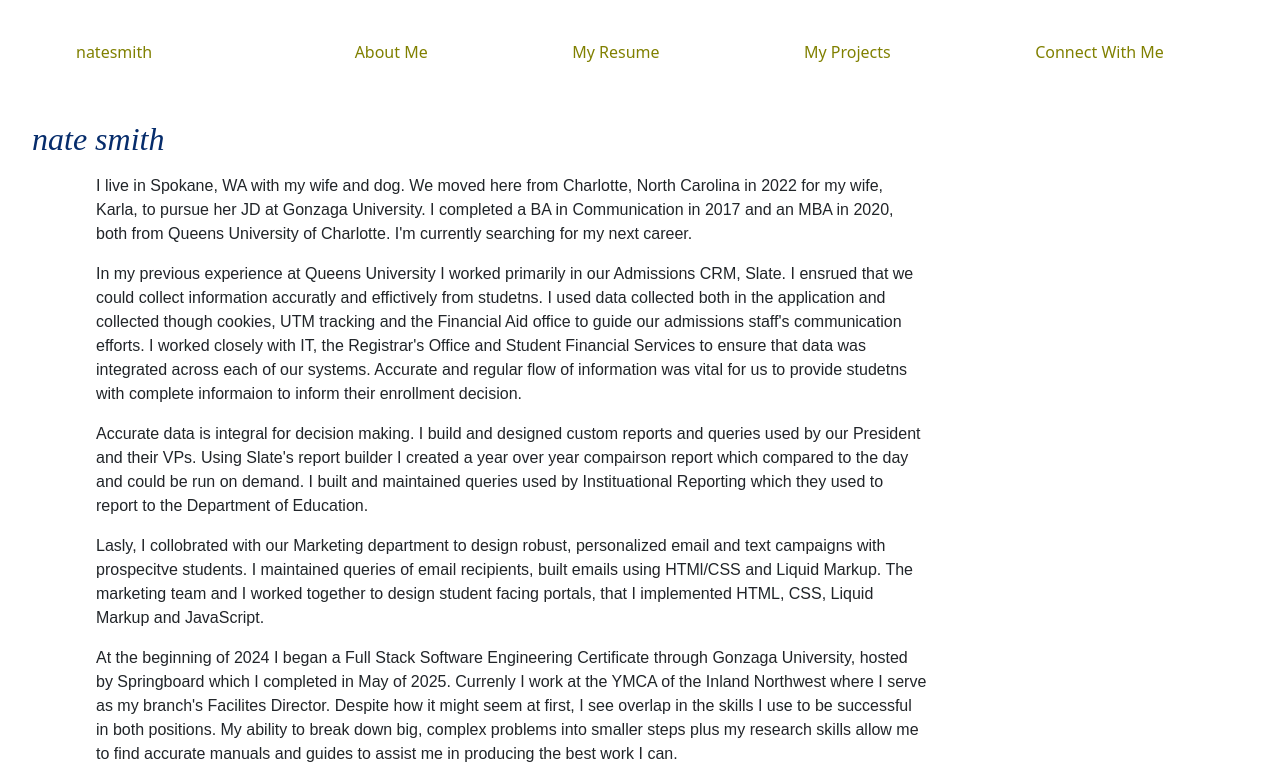
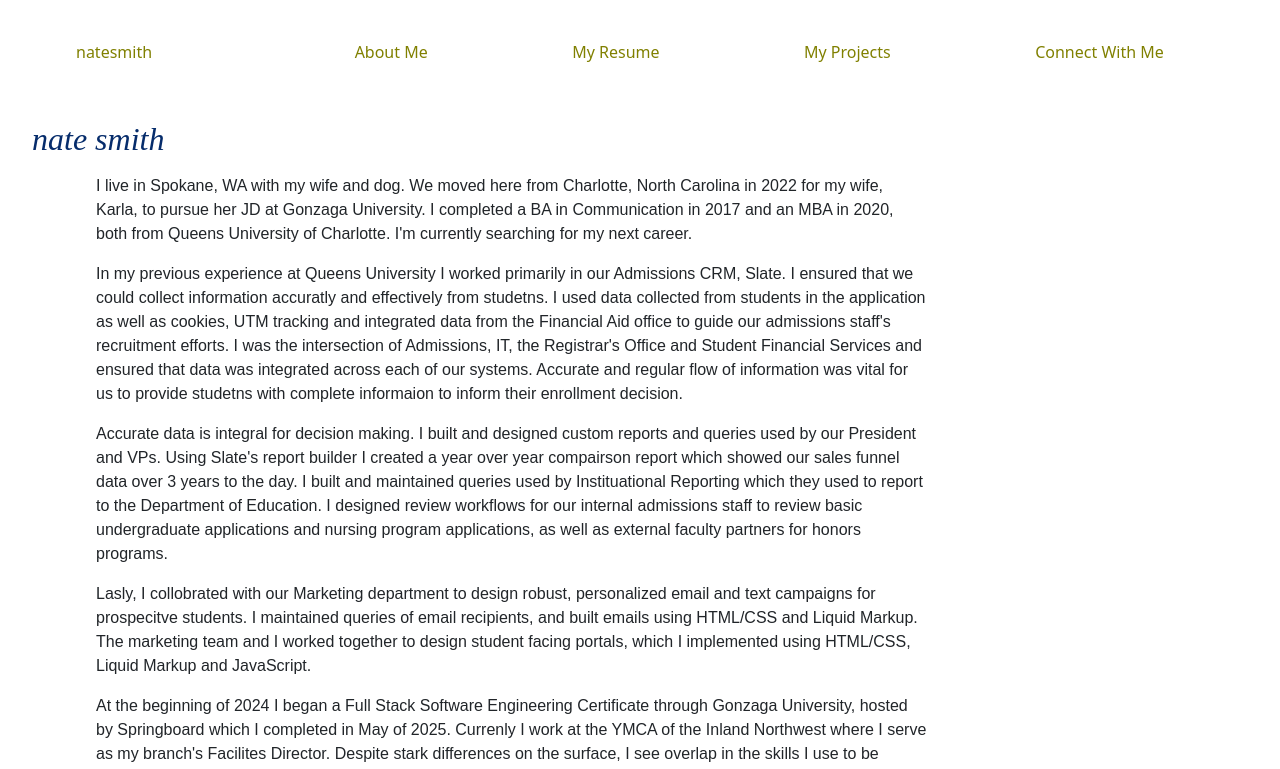
Before and after one commit to natesmith21/natesmith21.github.io, a React (Vite) app: page /aboutme in a window 1280 px wide. Shown: the top 769 px of the page. Built offline with nearby package versions, Linux system fonts and the light colour scheme.

Commit message:
fixing type-os and improving writing

```diff
--- a/src/componenets/About.jsx
+++ b/src/componenets/About.jsx
@@ -11,18 +11,18 @@ const AboutMe = () => {
             I live in Spokane, WA with my wife and dog. We moved here from Charlotte, North Carolina in 2022 for my wife, Karla, to pursue her JD at Gonzaga University. I completed a BA in Communication in 2017 and an MBA in 2020, both from Queens University of Charlotte. I'm currently searching for my next career.
         </p>
         <p>
-            In my previous experience at Queens University I worked primarily in our Admissions CRM, Slate. I ensrued that we could collect information accuratly and effictively from studetns. I used data collected both in the application and collected though cookies, UTM tracking and the Financial Aid office to guide our admissions staff's communication efforts. I worked closely with IT, the Registrar's Office and Student Financial Services to ensure that data was integrated across each of our systems. Accurate and regular flow of information was vital for us to provide studetns with complete informaion to inform their enrollment decision.
+            In my previous experience at Queens University I worked primarily in our Admissions CRM, Slate. I ensured that we could collect information accuratly and effectively from studetns. I used data collected from students in the application as well as cookies, UTM tracking and integrated data from the Financial Aid office to guide our admissions staff's recruitment efforts. I was the intersection of Admissions, IT, the Registrar's Office and Student Financial Services and ensured that data was integrated across each of our systems. Accurate and regular flow of information was vital for us to provide studetns with complete informaion to inform their enrollment decision.
         </p>
 
         <p>
-            Accurate data is integral for decision making. I build and designed custom reports and queries used by our President and their VPs. Using Slate's report builder I created a year over year compairson report which compared to the day and could be run on demand. I built and maintained queries used by Instituational Reporting which they used to report to the Department of Education.
+            Accurate data is integral for decision making. I built and designed custom reports and queries used by our President and VPs. Using Slate's report builder I created a year over year compairson report which showed our sales funnel data over 3 years to the day. I built and maintained queries used by Instituational Reporting which they used to report to the Department of Education. I designed review workflows for our internal admissions staff to review basic undergraduate applications and nursing program applications, as well as external faculty partners for honors programs.
         </p>
 
         <p>
-            Lasly, I collobrated with our Marketing department to design robust, personalized email and text campaigns with prospecitve students. I maintained queries of email recipients, built emails using HTMl/CSS and Liquid Markup. The marketing team and I worked together to design student facing portals, that I implemented HTML, CSS, Liquid Markup and JavaScript.
+            Lasly, I collobrated with our Marketing department to design robust, personalized email and text campaigns for prospecitve students. I maintained queries of email recipients, and built emails using HTML/CSS and Liquid Markup. The marketing team and I worked together to design student facing portals, which I implemented  using HTML/CSS, Liquid Markup and JavaScript.
         </p>
         <p>
-        	At the beginning of 2024 I began a Full Stack Software Engineering Certificate through Gonzaga University, hosted by Springboard which I completed in May of 2025. Currenly I work at the YMCA of the Inland Northwest where I serve as my branch's Facilites Director. Despite how it might seem at first, I see overlap in the skills I use to be successful in both positions. My ability to break down big, complex problems into smaller steps plus my research skills allow me to find accurate manuals and guides to assist me in producing the best work I can.
+        	At the beginning of 2024 I began a Full Stack Software Engineering Certificate through Gonzaga University, hosted by Springboard which I completed in May of 2025. Currenly I work at the YMCA of the Inland Northwest where I serve as my branch's Facilites Director. Despite stark differences on the surface, I see overlap in the skills I use to be successful in both positions. I regularly lean on my ability to break down big, complex problems into smaller steps as well as my research skills allow me to find accurate documentation, manuals and guides to assist me in producing the best work I can and clear any roadblocks I may have.
         </p>
         <p>
             I have worked on a wide variety of projects. My breadth of knowledge is my strength. Over the course of my short career I have been working to grow my technical skillset and striving to be an impactful member of every team I join. Wheather a system quesion, or a maintence question my answer is almost never "I don't know", but "I can find out". I strive to be the go-to person to get high quality work done in a timely manner.
```
